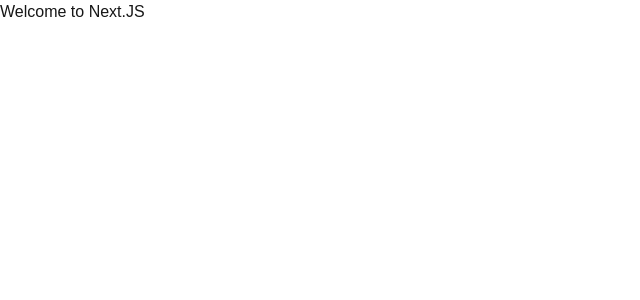
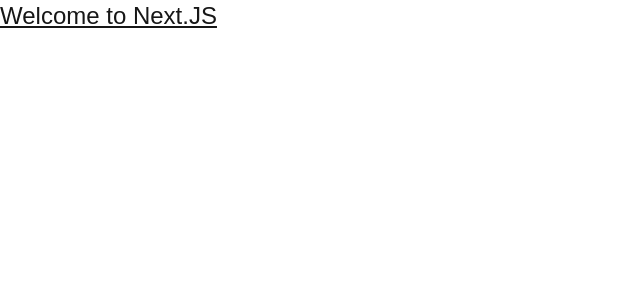
Before and after one commit to oshada-rashmika/nextjs, a Next.js app: page / in a window 1280 px wide. Shown: the top 300 px of the page, without its empty margins (0-640 px from the left). Built offline with nearby package versions, Linux system fonts and the light colour scheme.

Commit message:
style: apply text sizing and decoration to home component

```diff
--- a/app/layout.tsx
+++ b/app/layout.tsx
@@ -13,8 +13,8 @@
 });
 
 export const metadata: Metadata = {
-  title: "Create Next App",
-  description: "Generated by create next app",
+  title: "Oshada Rashmika",
+  description: "NextJS mastery with Tailwind CSS and TypeScript",
 };
 
 export default function RootLayout({
--- a/app/page.tsx
+++ b/app/page.tsx
@@ -1,6 +1,7 @@
 const Home = () => {
+
   return (
-    <div>Welcome to Next.JS</div>
+    <div className="text-2xl underline">Welcome to Next.JS</div>
   )
 }
 
```
